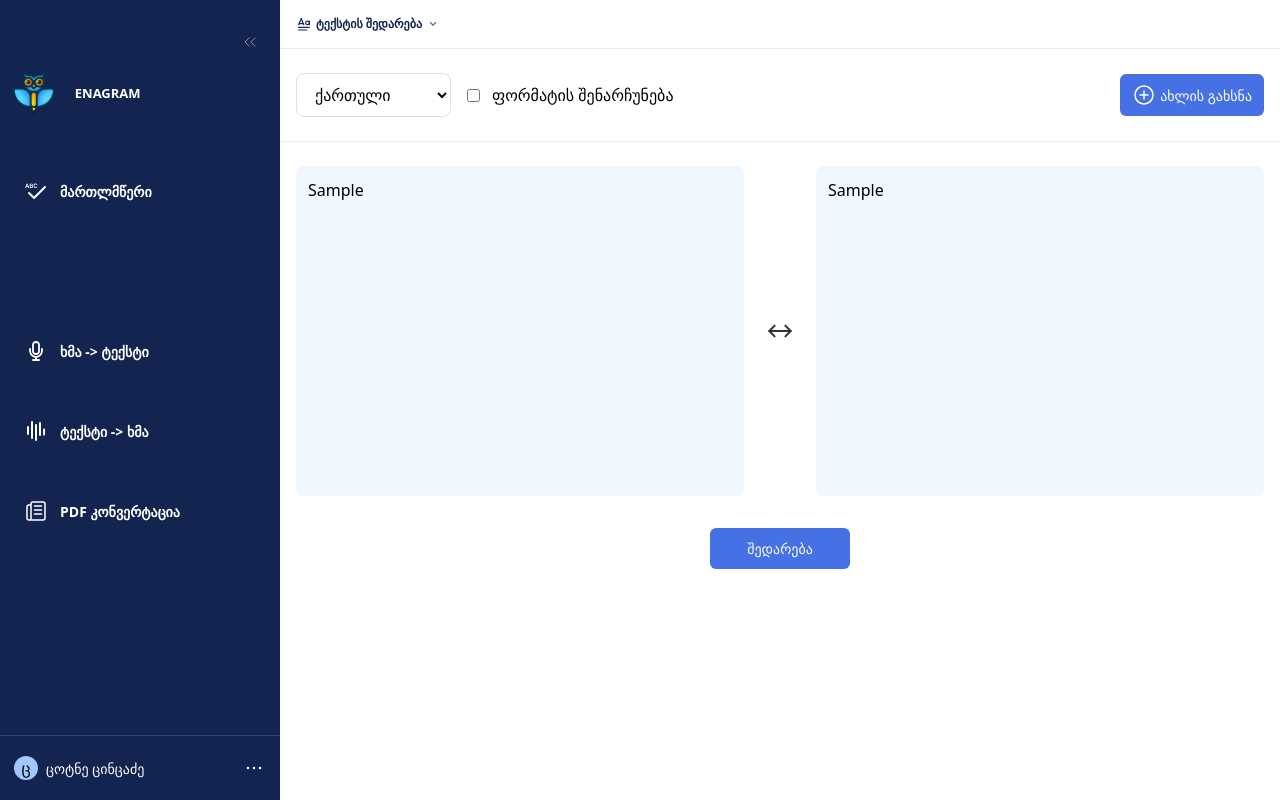
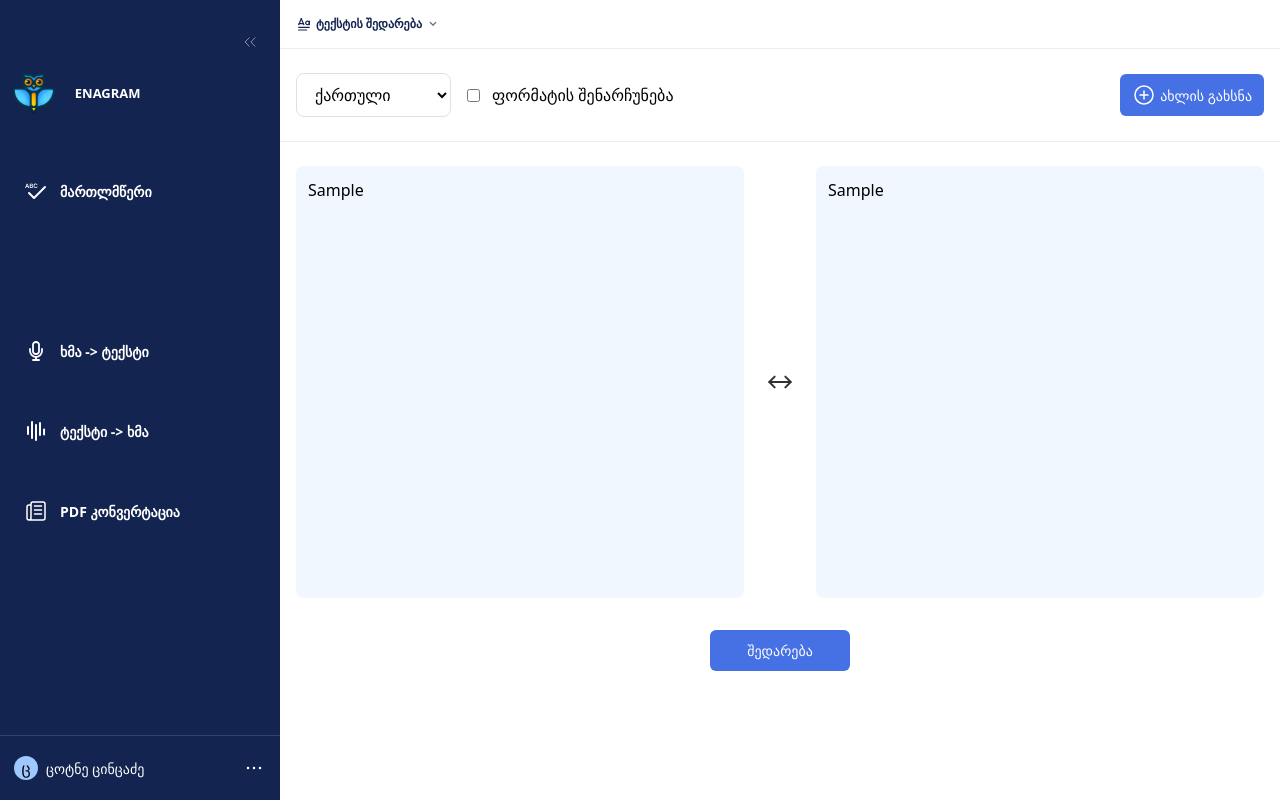
Before and after one commit to cotne998/Compare-Texts, a React (Vite) app: page / in a window 1280 px wide. Both pictures are taken after typing "Sample", "Sample" into the empty fields and a click on the button "შედარება". Built offline with nearby package versions, Linux system fonts and the light colour scheme.

Commit message:
increased input sizes at desktop screen

```diff
--- a/src/components/Inputs.tsx
+++ b/src/components/Inputs.tsx
@@ -48,7 +48,7 @@ export default function Inputs() {
         <div className="w-full flex flex-col gap-5 items-center md:flex-row">
           {showResult ? (
             <div
-              className="bg-[#F0F7FF] rounded-[8px] p-[12px] resize-none min-h-[190px] w-full md:min-h-[330px] cursor-pointer"
+              className="bg-[#F0F7FF] rounded-[8px] p-[12px] resize-none min-h-[190px] w-full md:min-h-[330px] xl:min-h-[432px] cursor-pointer"
               onClick={handleResultClick}
               title="დააჭირე რომ შეცვალო">
               {text1}
@@ -56,7 +56,7 @@ export default function Inputs() {
           ) : (
             <textarea
               placeholder="დაიწყე წერა..."
-              className="bg-[#F0F7FF] rounded-[8px] p-[12px] resize-none h-[190px] w-full md:h-[330px]"
+              className="bg-[#F0F7FF] rounded-[8px] p-[12px] resize-none h-[190px] w-full md:h-[330px] xl:h-[432px]"
               value={text1}
               onChange={(e) => setText1(e.target.value)}
             />
@@ -68,7 +68,7 @@ export default function Inputs() {
           />
           {showResult ? (
             <div
-              className="bg-[#F0F7FF] rounded-[8px] p-[12px] resize-none min-h-[190px] w-full md:min-h-[330px] cursor-pointer"
+              className="bg-[#F0F7FF] rounded-[8px] p-[12px] resize-none min-h-[190px] w-full md:min-h-[330px] xl:min-h-[432px] cursor-pointer"
               onClick={handleResultClick}
               title="დააჭირე რომ შეცვალო">
               {result}
@@ -76,7 +76,7 @@ export default function Inputs() {
           ) : (
             <textarea
               placeholder="დაიწყე წერა..."
-              className="bg-[#F0F7FF] rounded-[8px] p-[12px] resize-none h-[190px] w-full md:h-[330px]"
+              className="bg-[#F0F7FF] rounded-[8px] p-[12px] resize-none h-[190px] w-full md:h-[330px] xl:h-[432px]"
               value={text2}
               onChange={(e) => setText2(e.target.value)}
             />
```
